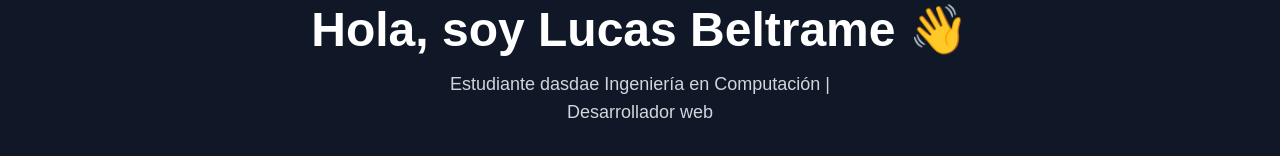
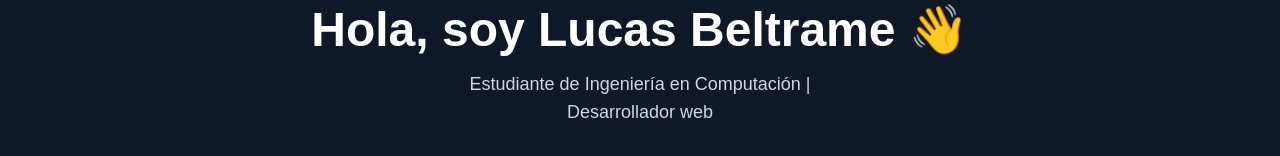
Before and after one commit to Lukas4-hub/Portfolio-Web2026, a Next.js app: page / in a window 1280 px wide. Shown: the part 294-450 px from the top of the page. Built offline with nearby package versions, Linux system fonts and the light colour scheme.

Commit message:
Prueba atras

```diff
--- a/src/components/Inicio.js
+++ b/src/components/Inicio.js
@@ -6,7 +6,7 @@ export default function Inicio(){
       >
         <h1 className="text-5xl font-bold mb-4">Hola, soy Lucas Beltrame 👋</h1>
         <p className="text-lg text-gray-300 mb-8 max-w-md">
-          Estudiante dasdae Ingeniería en Computación | Desarrollador web
+          Estudiante de Ingeniería en Computación | Desarrollador web
         </p>
         <a
           href="#sobre-mi"
```
